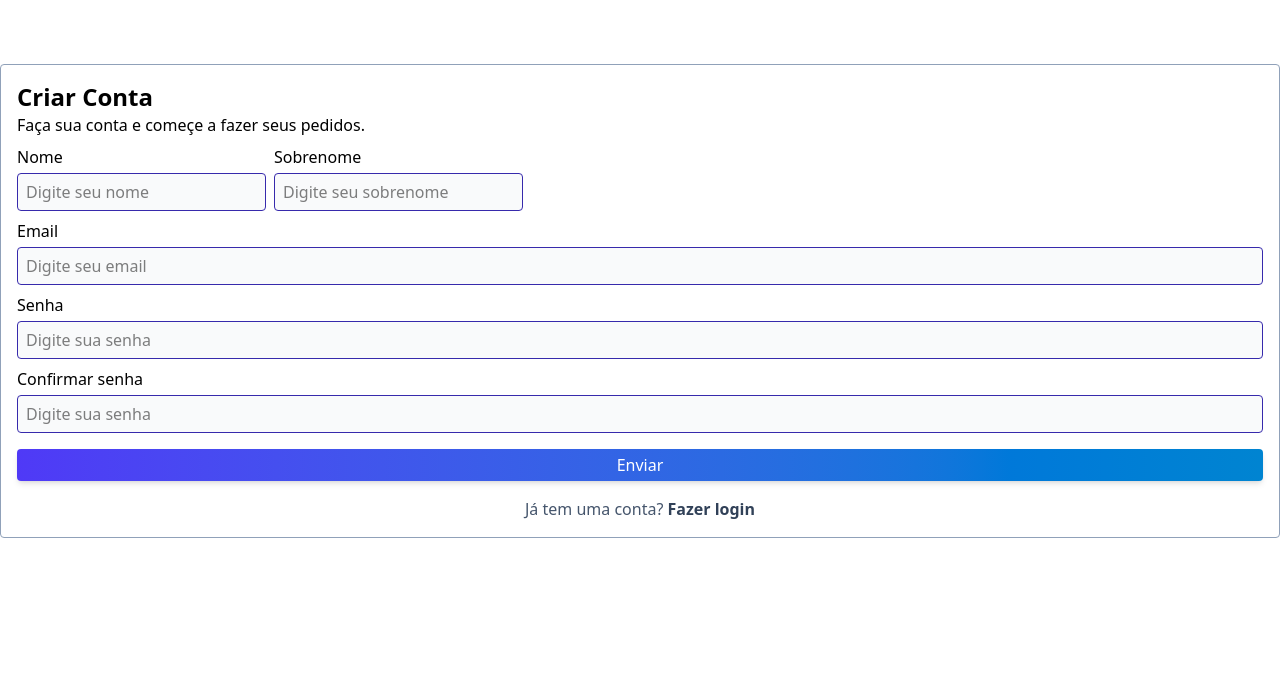
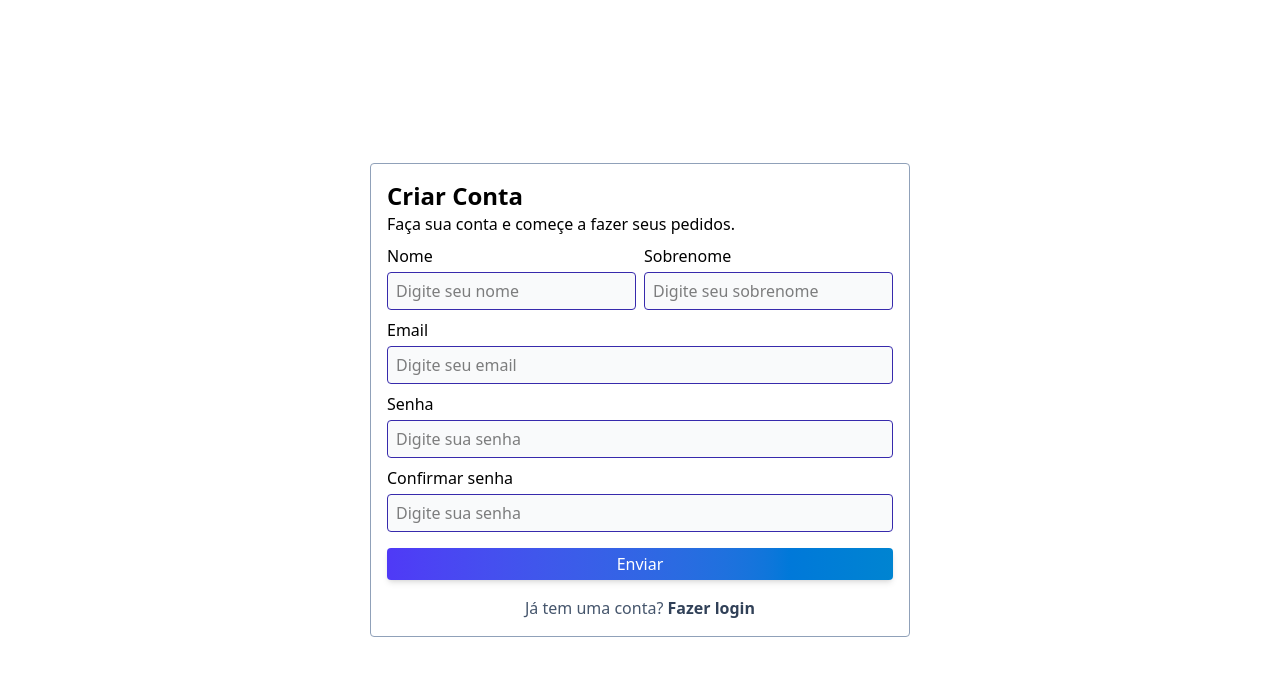
Before and after one commit to Bielartur/restaurante-react, a React (Vite) app: page /cadastro in a window 1280 px wide. Shown: the top 676 px of the page. Built offline with nearby package versions, Linux system fonts and the light colour scheme.

Commit message:
Ajustando a estrutura das páginas para maior consistencia

```diff
--- /dev/null
+++ b/src/components/Center.jsx
@@ -0,0 +1,9 @@
+import React from 'react'
+
+function Center({ children }) {
+  return (
+    <div className='min-w-fit max-w-120 flex grow justify-center items-center'>{children}</div>
+  )
+}
+
+export default Center;
--- a/src/components/Header.jsx
+++ b/src/components/Header.jsx
@@ -3,8 +3,8 @@ import { NavLink } from "react-router";
 
 export function Header() {
   return (
-    <header className="w-full h-16 bg-slate-200 fixed flex items-center justify-center z-1000">
-      <nav className="w-full max-w-120 flex justify-between py-2 px-6">
+    <header className="fixed inset-x-0 top-0 h-16 bg-slate-200 flex items-center shadow-sm z-50">
+      <nav className="w-full max-w-5xl mx-auto flex justify-between px-6">
         <NavLink
           to="/"
           className={({ isActive }) =>
--- a/src/components/Main.jsx
+++ b/src/components/Main.jsx
@@ -1,7 +1,9 @@
 import React from 'react'
 
-export function Main({ children }) {
+export function Main({ children, className = '' }) {
   return (
-    <main className="absolute left-36 top-16 h-full w-full p-4 bg-slate-100">{children}</main>
-  )
+    <main className={`flex-1 p-4 bg-slate-100 overflow-auto ${className}`}>
+      {children}
+    </main>
+  );
 }
--- a/src/components/Sidebar.jsx
+++ b/src/components/Sidebar.jsx
@@ -2,7 +2,7 @@ import React from 'react'
 
 export function Sidebar() {
   return (
-    <aside className='fixed h-screen top-16 w-36 bg-slate-200'>
+    <aside className='w-48 border-r bg-slate-50 min-h-[calc(100vh-4rem)] sticky top-16 p-4 text-sm text-slate-700'>
         Estou aqui!
     </aside>
   )
--- a/src/components/Wrapper.jsx
+++ b/src/components/Wrapper.jsx
@@ -1,9 +1,14 @@
-import React from 'react'
+import React from "react";
 
-export default function Wrapper({ children, className }) {
-  return (
-    <section className={`w-full min-h-screen pt-16 pb-8 flex flex-col items-cente ${className}`}>
-      {children}
-    </section>
-  )
+export default function Wrapper({ children, className = "" }) {
+	return (
+		<section
+			className={`
+        w-full min-h-screen flex items-center justify-center
+        ${className}
+      `}
+		>
+			{children}
+		</section>
+	);
 }
--- a/src/layouts/AuthLayout.jsx
+++ b/src/layouts/AuthLayout.jsx
@@ -4,6 +4,7 @@ import Wrapper from "../components/Wrapper";
 import { AuthContainer } from "../components/Auth/AuthContainer";
 import { useUser } from "../hooks/useUser";
 import Spacing from "../components/Spacing";
+import Center from "../components/Center";
 
 export function AuthLayout() {
 	const { isLogged } = useUser();
@@ -14,12 +15,14 @@ export function AuthLayout() {
 	}
 
 	return (
-		<Wrapper>
-			<AuthContainer>
-				<Spacing>
-					<Outlet />
-				</Spacing>
-			</AuthContainer>
+		<Wrapper className="min-h-screen">
+			<Center>
+				<AuthContainer>
+					<Spacing>
+						<Outlet />
+					</Spacing>
+				</AuthContainer>
+			</Center>
 		</Wrapper>
 	);
 }
--- a/src/layouts/HomeLayout.jsx
+++ b/src/layouts/HomeLayout.jsx
@@ -7,14 +7,16 @@ import { Main } from "../components/Main";
 
 export function HomeLayout() {
   return (
-		<>
+    <div className="min-h-screen bg-slate-900">
       <Header />
-			<Wrapper className="relative flex-row">
+
+      <div className="pt-16 flex min-h-[calc(100vh-4rem)]">
+        {/* nada de items-center aqui */}
         <Sidebar />
         <Main>
           <Outlet />
         </Main>
-			</Wrapper>
-		</>
+      </div>
+    </div>
   );
 }
```
Lines whose indentation alone changed are shown as unchanged.
